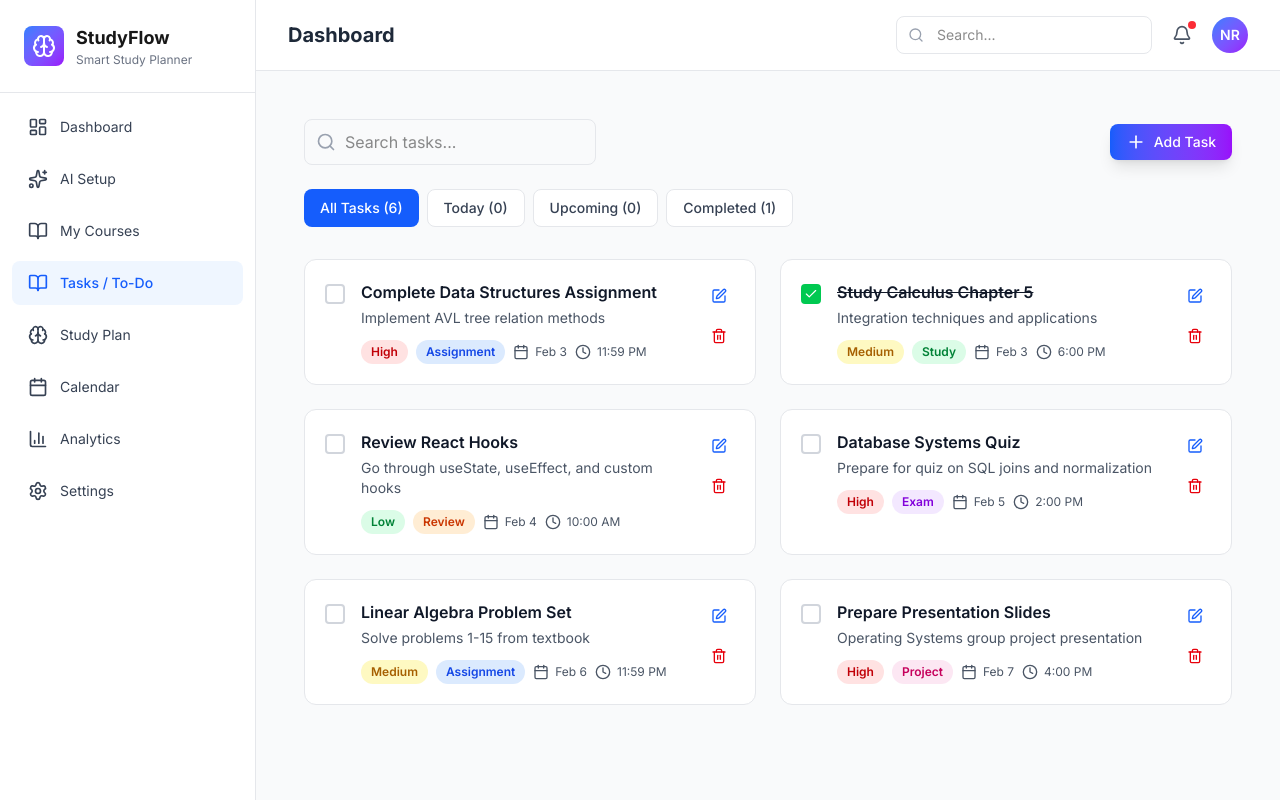
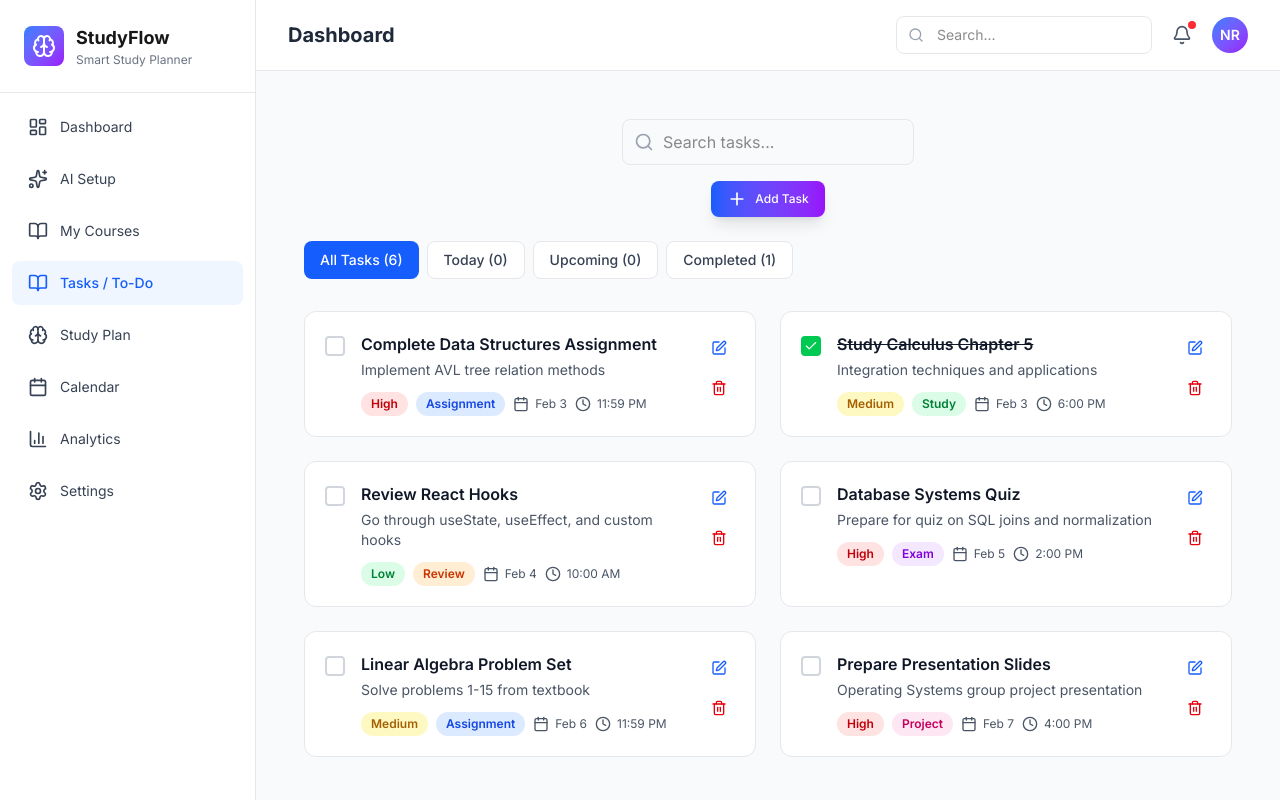
Before and after one commit to ruba73/tecktalksproject, a Next.js app: page /tasks in a window 1280 px wide. Built offline with nearby package versions, Linux system fonts and the light colour scheme.

Commit message:
feat: fix the header of the pages

```diff
--- a/app/(dashboard)/ai-setup/page.tsx
+++ b/app/(dashboard)/ai-setup/page.tsx
@@ -43,13 +43,12 @@ export default function AISetupPage() {
   return (
     <div className="min-h-full bg-gray-50">
       <div className="p-4 sm:p-4 lg:p-4 space-y-6">
-        {/* Header */}
-        <div >
+        <div className=" hidden md:block">
           <div className="flex items-start gap-4">
             <div className="w-14 h-14 rounded-xl bg-gradient-to-br from-blue-500 to-purple-600 flex items-center justify-center flex-shrink-0">
               <Brain className="w-7 h-7 text-white"/>
             </div>
-            <div>
+            <div >
               <h2 className="text-xl font-bold text-gray-900 mb-1">AI Study Plan Generator</h2>
               <p className="text-gray-600">
                 Manage your subjects and generate a personalized study schedule
@@ -57,6 +56,7 @@ export default function AISetupPage() {
             </div>
           </div>
         </div>
+
 
         {/* Subjects */}
         <div className="bg-white rounded-xl p-6 border border-gray-200">
--- a/app/(dashboard)/courses/page.tsx
+++ b/app/(dashboard)/courses/page.tsx
@@ -137,7 +137,7 @@ export default function CoursesPage() {
         {/* Header */}
         <div className="mb-4">
           <div className="flex items-center justify-between mb-2">
-            <p className="text-gray-600">Manage your courses and learning goals</p>
+            <p className="text-gray-600 hidden md:block">Manage your courses and learning goals</p>
             <button
               onClick={openAddModal}
               className="flex items-center gap-2 px-4 py-2 bg-gradient-to-r from-blue-600 to-purple-600 text-white rounded-lg hover:from-blue-700 hover:to-purple-700 transition-all shadow-lg text-sm font-medium"
--- a/app/(dashboard)/settings/page.tsx
+++ b/app/(dashboard)/settings/page.tsx
@@ -58,7 +58,7 @@ export default function SettingsPage() {
   return (
     <div className="min-h-full bg-gray-50">
       <div className="p-4 sm:p-4 lg:p-4">
-        <div className="mb-6">
+        <div className="mb-6 hidden md:block">
           <div className="flex items-start gap-4">
             <div className="w-14 h-14 rounded-xl bg-gradient-to-br from-blue-500 to-purple-600 flex items-center justify-center flex-shrink-0">
               <SettingsIcon className="w-7 h-7 text-white" />
--- a/app/(dashboard)/tasks/page.tsx
+++ b/app/(dashboard)/tasks/page.tsx
@@ -168,10 +168,9 @@ return (
   <div className="min-h-full bg-gray-50">
     <div className="p-4 sm:p-4 lg:p-4">
       <div className="space-y-6 sm:space-y-6">
-
         {/* HEADER SECTION */}
         <div >
-          <div className="flex flex-col sm:flex-row sm:items-center sm:justify-between gap-4">
+          <div className="flex flex-row sm:flex-col sm:items-center sm:justify-between gap-4">
           <div className="relative">
             <Search className="absolute left-3 top-1/2 -translate-y-1/2 text-gray-400 w-5 h-5 pointer-events-none" />
             <input
@@ -187,7 +186,7 @@ return (
                 setEditingTask(null);
                 setIsModalOpen(true);
               }}
-              className="flex items-center justify-center gap-2 px-4 py-2 bg-gradient-to-r from-blue-600 to-purple-600 text-white rounded-lg hover:from-blue-700 hover:to-purple-700 transition-all shadow-lg text-sm font-medium"
+              className="flex items-center justify-center gap-2 px-4 py-2 bg-gradient-to-r from-blue-600 to-purple-600 text-white rounded-lg hover:from-blue-700 hover:to-purple-700 transition-all shadow-lg text-xs font-medium"
             >
               <Plus className="w-5 h-5" />
               Add Task
```
